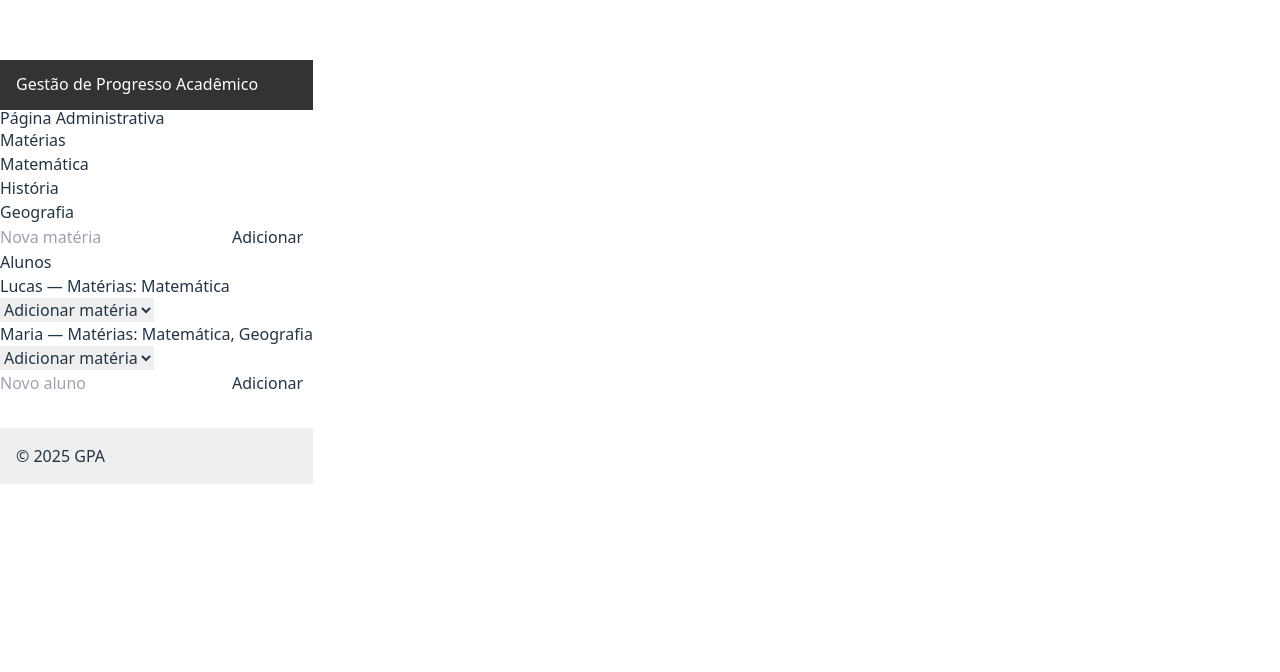
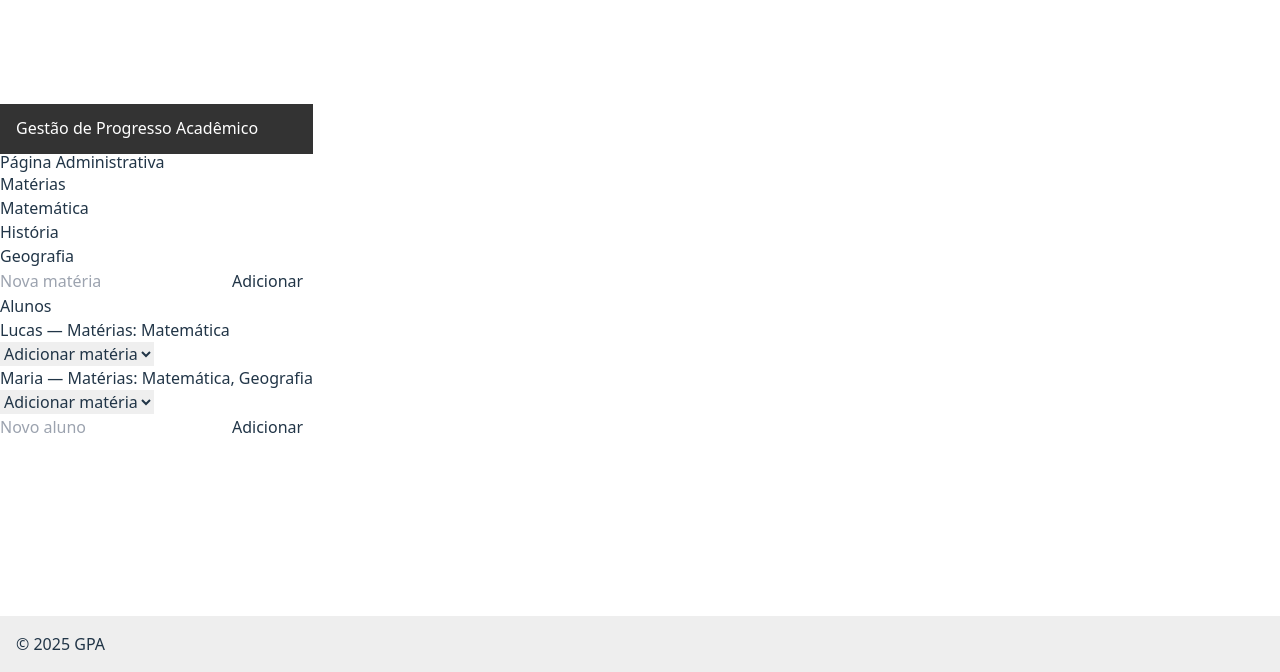
Before and after one commit to lu-fragoso/GPA, a React (Vite) app in the folder Frontend/GPA/: page /admin in a window 1280 px wide. Shown: the part 128-800 px from the top of the page. Built offline with nearby package versions, Linux system fonts and the light colour scheme; the HTML template or start-up script is replaced by a standard one.

Commit message:
feat: fix estilo do rodapé para posição fixa na parte inferior da página

```diff
--- a/Frontend/GPA/src/components/Footer.jsx
+++ b/Frontend/GPA/src/components/Footer.jsx
@@ -1,6 +1,15 @@
 export default function Footer() {
   return (
-    <footer style={{ background: '#eee', padding: '1rem', marginTop: '2rem' }}>
+    <footer
+      style={{
+        background: '#eee',
+        padding: '1rem',
+        position: 'fixed',
+        bottom: 0,
+        left: 0,
+        width: '100%'
+      }}
+    >
       <p>&copy; 2025 GPA</p>
     </footer>
   );
```
